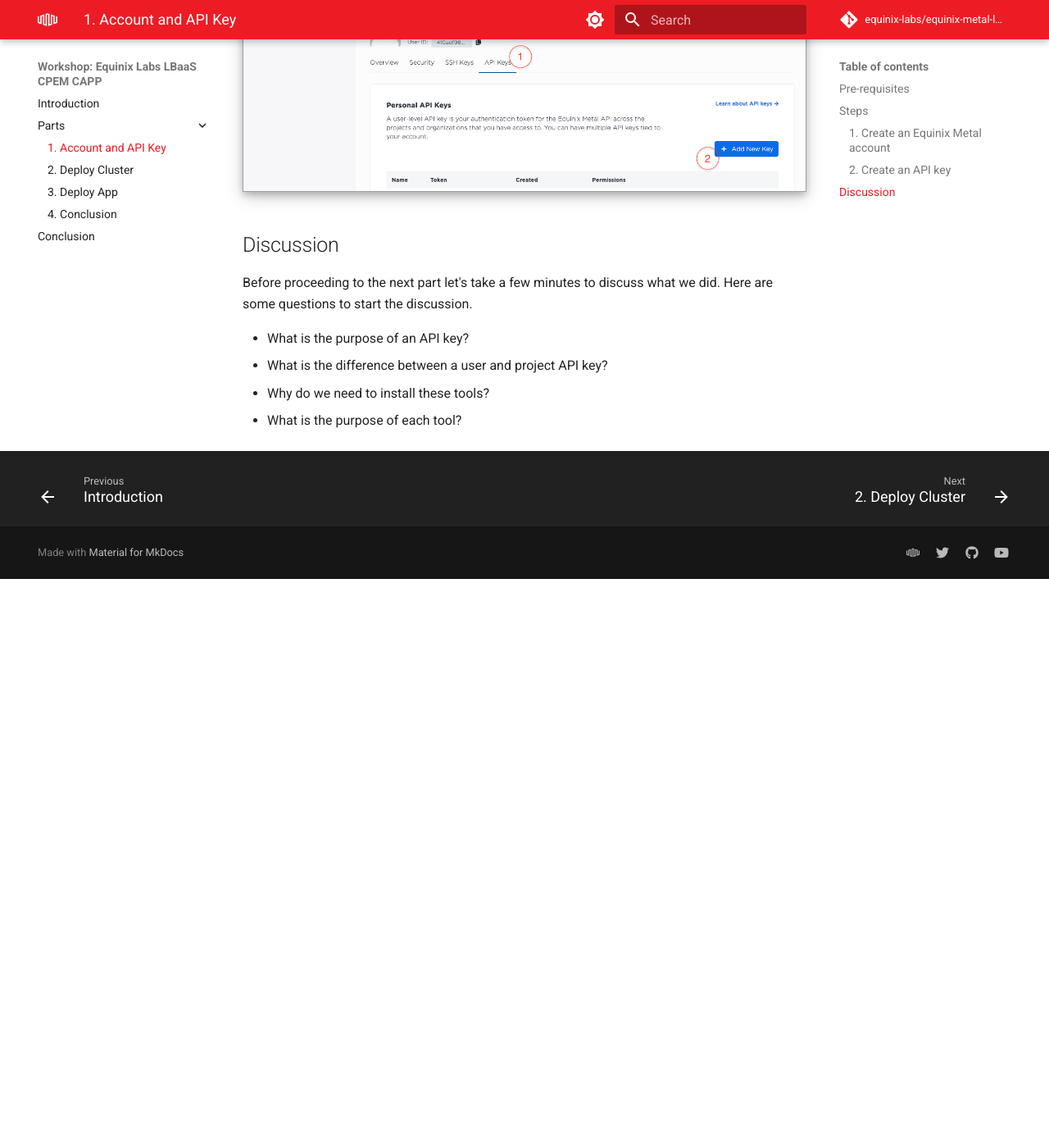
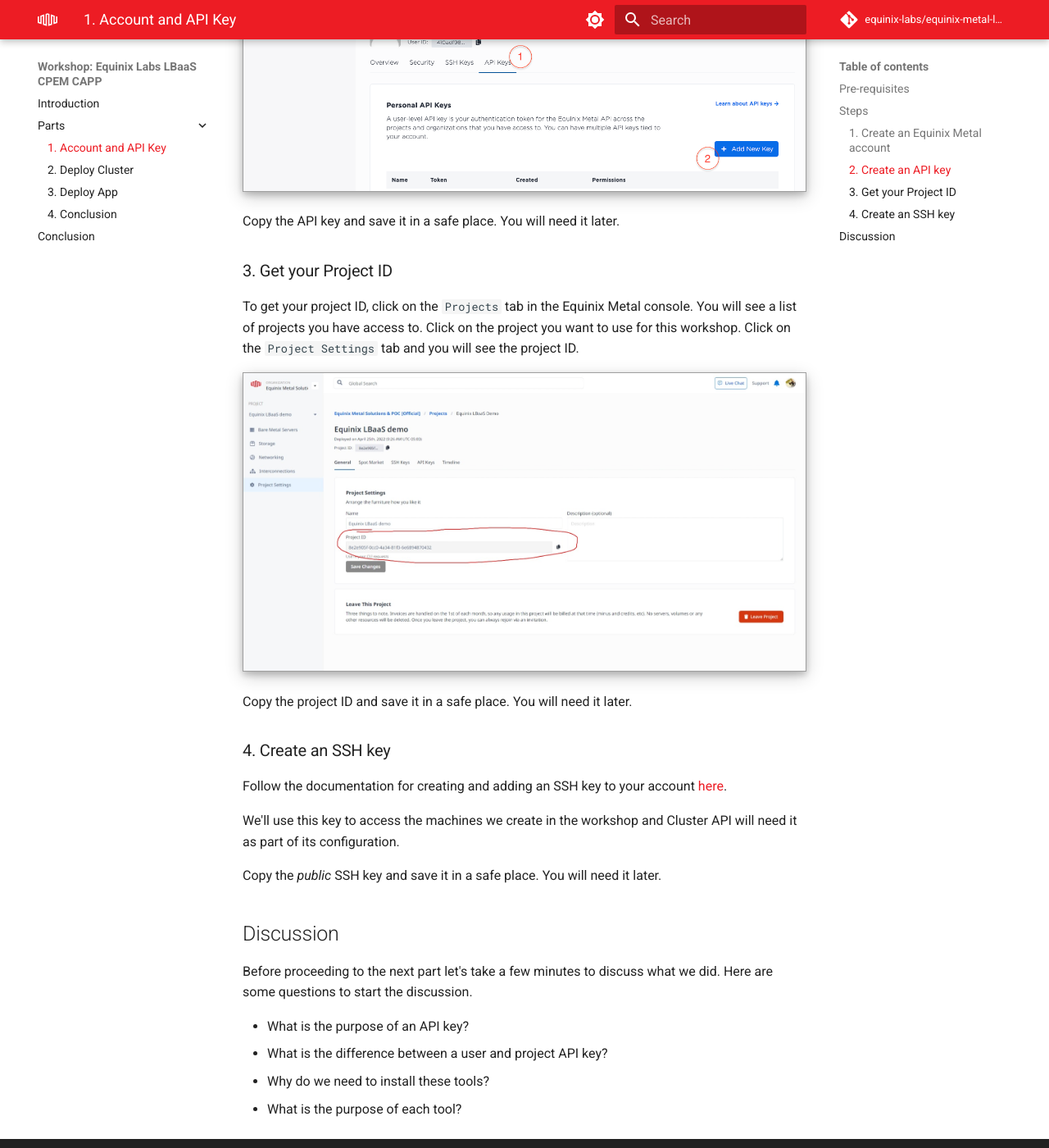
Before and after one commit to equinix-labs/equinix-metal-load-balancer-cpem-capp-workshop, an MkDocs documentation site: the page built from docs/parts/1-account-api-key.md, in a window 1280 px wide and 1400 px high, scrolled down 1557 px. Shown: the whole window at 82% size. Built offline with MkDocs 1.6.1 and Material for MkDocs 9.7.7, drawn with Linux system fonts in a browser that asks for light colours; comment, search, counter and statistics services are not loaded; before the commit the page ends 2263 px from its top, so only the background shows below that.

Commit message:
doc: add ssh and project id sections
Signed-off-by: Chris Privitere <23177737+cprivitere@users.noreply.github.com>

```diff
--- a/docs/parts/1-account-api-key.md
+++ b/docs/parts/1-account-api-key.md
@@ -37,6 +37,24 @@
 
 ![Equinix Console API keys section screenshot](../images/profile-api-keys-screenshot.png)
 
+Copy the API key and save it in a safe place. You will need it later.
+
+### 3. Get your Project ID
+
+To get your project ID, click on the `Projects` tab in the Equinix Metal console. You will see a list of projects you have access to. Click on the project you want to use for this workshop. Click on the `Project Settings` tab and you will see the project ID.
+
+![Equinix Console projects section screenshot](../images/projectid.jpeg)
+
+Copy the project ID and save it in a safe place. You will need it later.
+
+### 4. Create an SSH key
+
+Follow the documentation for creating and adding an SSH key to your account [here](https://metal.equinix.com/developers/docs/account/ssh-keys/).
+
+We'll use this key to access the machines we create in the workshop and Cluster API will need it as part of its configuration.
+
+Copy the _public_ SSH key and save it in a safe place. You will need it later.
+
 ## Discussion
 
 Before proceeding to the next part let's take a few minutes to discuss what we did. Here are some questions to start the discussion.
```
Also changed, not shown: docs/images/projectid.jpeg (added).
